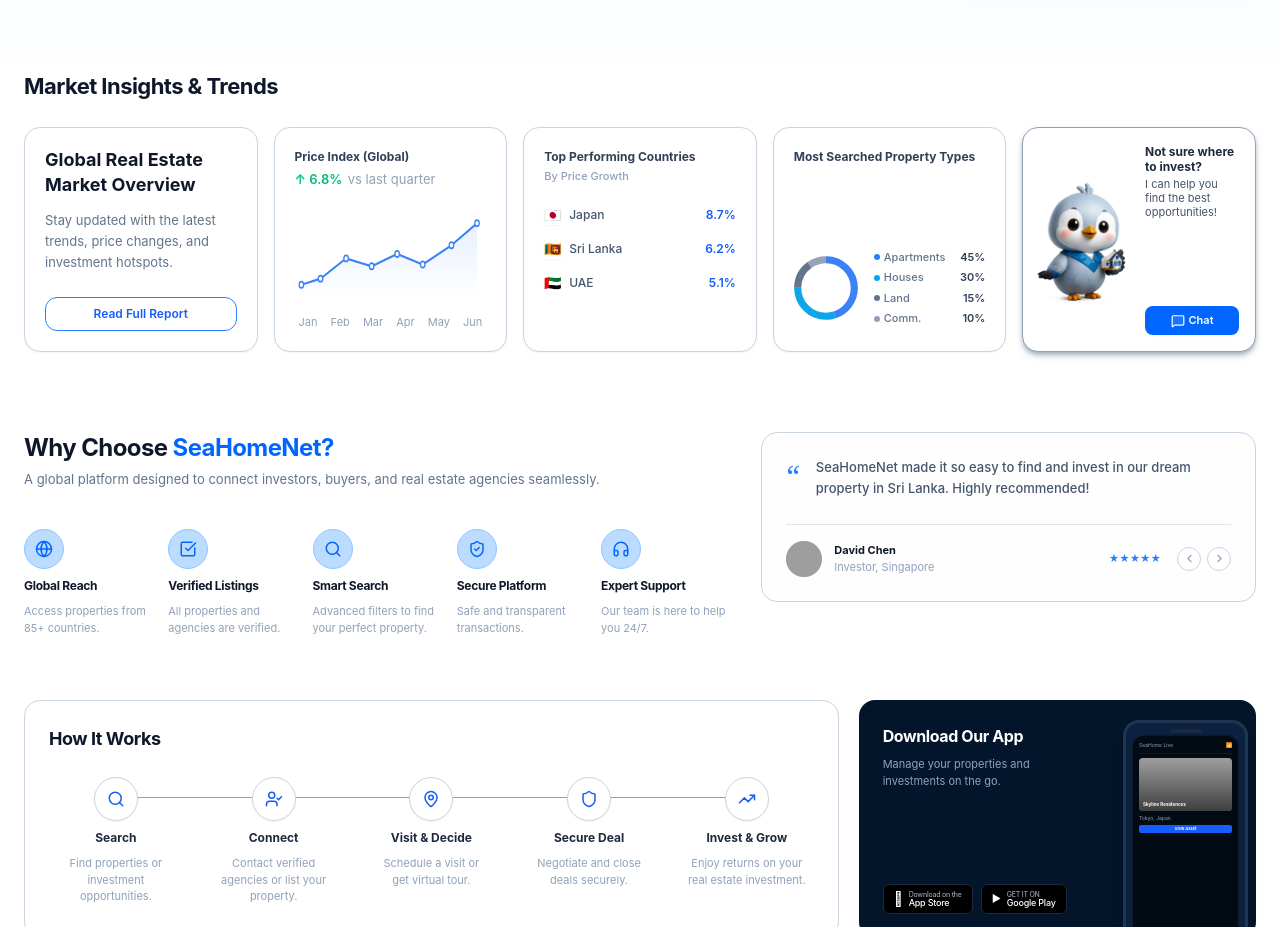
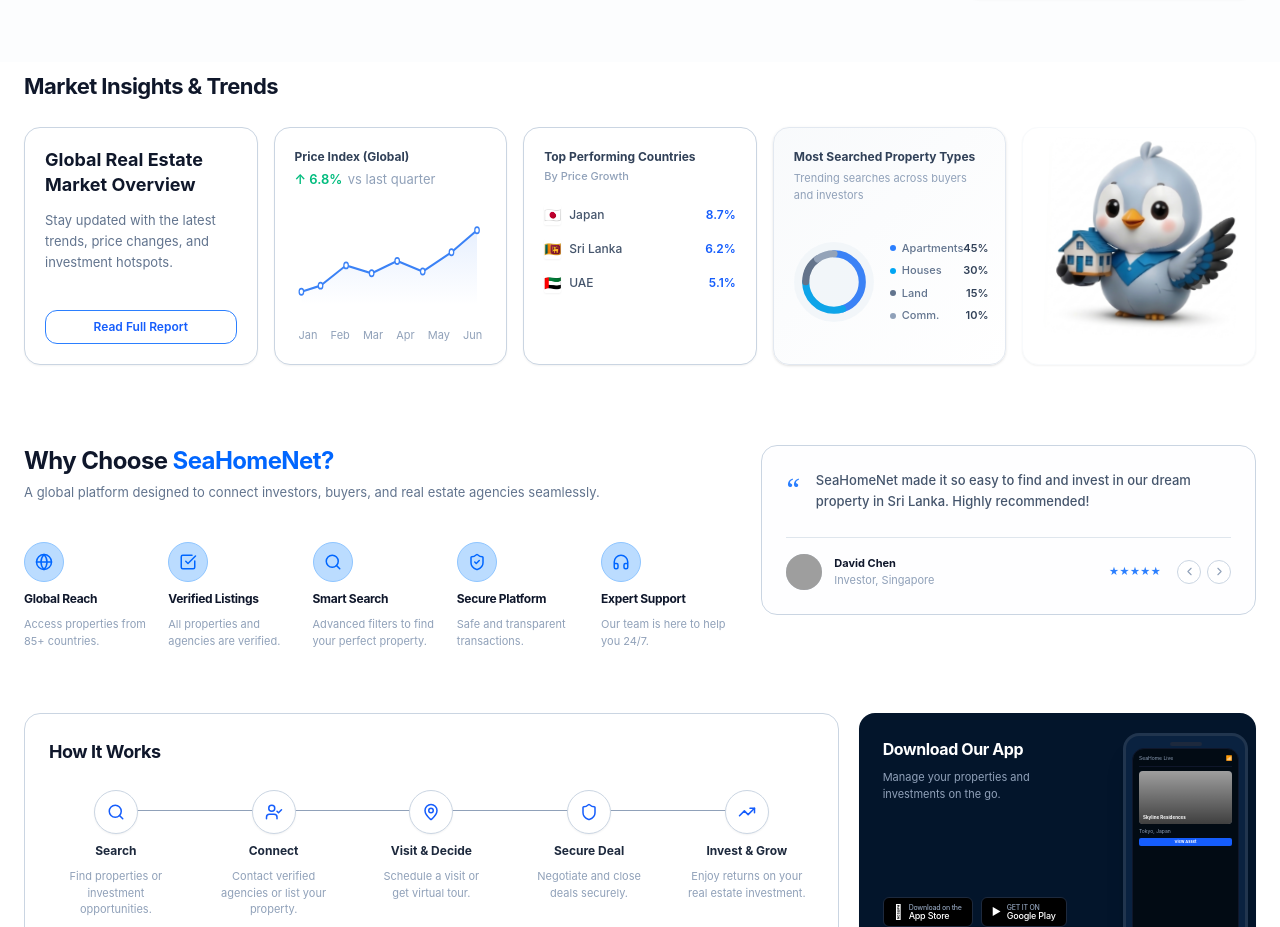
Before and after one commit to Arshvinth014/SeaHome-Net, a React (Vite) app in the folder client/: page / in a window 1280 px wide. Shown: the part 2042-2969 px from the top of the page. Built offline with nearby package versions, Linux system fonts and the light colour scheme; grey boxes are pictures that could not be loaded.

Commit message:
Removed sora chat section from hoempage

```diff
--- a/client/src/features/home/components/InsightsAndTrust.tsx
+++ b/client/src/features/home/components/InsightsAndTrust.tsx
@@ -1,5 +1,4 @@
 import {
-  MessageSquare,
   Globe,
   CheckSquare,
   Search,
@@ -113,61 +112,80 @@
           </div>
 
           {/* Card 4: Circle Doughnut Chart Ring */}
-          <div className="bg-white border border-slate-300 p-5 rounded-2xl shadow-xs flex flex-col justify-between min-h-[220px] lg:min-h-auto">
-            <div>
+          <div className="bg-gradient-to-br from-slate-50 to-white border border-slate-200 p-5 rounded-2xl shadow-sm flex flex-col justify-between min-h-[220px] lg:min-h-auto">
+            <div className="space-y-1">
               <h4 className="text-[12px] font-bold text-slate-700">Most Searched Property Types</h4>
+              <p className="text-[11px] text-slate-400">Trending searches across buyers and investors</p>
             </div>
-            <div className="flex items-center justify-between gap-1 py-1">
-              <div className="relative w-14 h-14 sm:w-16 sm:h-16 flex items-center justify-center shrink-0">
+            <div className="flex items-center justify-between gap-1 py-5">
+              <div className="relative w-16 h-16 sm:w-20 sm:h-20 flex items-center justify-center shrink-0 rounded-full bg-slate-100/80 p-2">
                 <svg viewBox="0 0 36 36" className="w-full h-full transform -rotate-90">
                   <circle cx="18" cy="18" r="15.915" fill="none" stroke="#E2E8F0" strokeWidth="3.8" />
-                  <circle cx="18" cy="18" r="15.915" fill="none" stroke="#3B82F6" strokeWidth="4" strokeDasharray="45 55" strokeDashoffset="0" />
-                  <circle cx="18" cy="18" r="15.915" fill="none" stroke="#0ea5e9" strokeWidth="4" strokeDasharray="30 70" strokeDashoffset="-45" />
-                  <circle cx="18" cy="18" r="15.915" fill="none" stroke="#64748B" strokeWidth="4" strokeDasharray="15 85" strokeDashoffset="-75" />
-                  <circle cx="18" cy="18" r="15.915" fill="none" stroke="#94A3B8" strokeWidth="4" strokeDasharray="10 90" strokeDashoffset="-90" />
+                  <circle cx="18" cy="18" r="15.915" fill="none" stroke="#3B82F6" strokeWidth="4" strokeLinecap="round" strokeDasharray="45 55" strokeDashoffset="0" />
+                  <circle cx="18" cy="18" r="15.915" fill="none" stroke="#0ea5e9" strokeWidth="4" strokeLinecap="round" strokeDasharray="30 70" strokeDashoffset="-45" />
+                  <circle cx="18" cy="18" r="15.915" fill="none" stroke="#64748B" strokeWidth="4" strokeLinecap="round" strokeDasharray="15 85" strokeDashoffset="-75" />
+                  <circle cx="18" cy="18" r="15.915" fill="none" stroke="#94A3B8" strokeWidth="4" strokeLinecap="round" strokeDasharray="10 90" strokeDashoffset="-90" />
                 </svg>
               </div>
-              <div className="text-[11px] font-medium text-slate-500 space-y-1 w-full pl-2 sm:pl-3">
-                <div className="flex justify-between">
-                  <span className="flex items-center gap-1"><span className="w-1.5 h-1.5 rounded-full bg-blue-500 inline-block"></span> Apartments</span>
+              <div className="text-[11px] font-medium text-slate-500 space-y-1.5 w-full pl-2 sm:pl-3">
+                <div className="flex justify-between items-center">
+                  <span className="flex items-center gap-1.5"><span className="w-1.5 h-1.5 rounded-full bg-blue-500 inline-block"></span> Apartments</span>
                   <span className="text-slate-700 font-semibold">45%</span>
                 </div>
-                <div className="flex justify-between">
-                  <span className="flex items-center gap-1"><span className="w-1.5 h-1.5 rounded-full bg-sky-500 inline-block"></span> Houses</span>
+                <div className="flex justify-between items-center">
+                  <span className="flex items-center gap-1.5"><span className="w-1.5 h-1.5 rounded-full bg-sky-500 inline-block"></span> Houses</span>
                   <span className="text-slate-700 font-semibold">30%</span>
                 </div>
-                <div className="flex justify-between">
-                  <span className="flex items-center gap-1"><span className="w-1.5 h-1.5 rounded-full bg-slate-500 inline-block"></span> Land</span>
+                <div className="flex justify-between items-center">
+                  <span className="flex items-center gap-1.5"><span className="w-1.5 h-1.5 rounded-full bg-slate-500 inline-block"></span> Land</span>
                   <span className="text-slate-700 font-semibold">15%</span>
                 </div>
-                <div className="flex justify-between">
-                  <span className="flex items-center gap-1"><span className="w-1.5 h-1.5 rounded-full bg-slate-400 inline-block"></span> Comm.</span>
+                <div className="flex justify-between items-center">
+                  <span className="flex items-center gap-1.5"><span className="w-1.5 h-1.5 rounded-full bg-slate-400 inline-block"></span> Comm.</span>
                   <span className="text-slate-700 font-semibold">10%</span>
                 </div>
               </div>
             </div>
           </div>
 
-          {/* Card 5: Bird Agent Assistant Platform Prompt */}
-          <div className="flex items-center justify-between gap-3 bg-white border shadow-md shadow-slate-500/50 border-slate-400 rounded-2xl p-3 sm:col-span-2 lg:col-span-1 min-h-[220px] lg:min-h-auto">
-            <div className="w-1/2 flex justify-center">
-              <img
-                src="/Sora.png"
-                alt="SeaHome Assistant Bird Mascot"
-                className="max-h-[140px] lg:max-h-[160px] object-contain"
-              />
-            </div>
-            <div className="w-1/2 flex flex-col justify-between h-full py-1 pr-1 space-y-2">
-              <div className="space-y-1">
-                <h5 className="text-[12px] font-bold text-slate-800 leading-tight">Not sure where to invest?</h5>
-                <p className="text-[11px] text-slate-600 leading-tight">I can help you find the best opportunities!</p>
-              </div>
-               <button onClick={() => setIsChatOpen(true)} className="bg-[#0066FF] hover:bg-blue-600 text-white text-[11px] font-semibold py-1.5 px-2 rounded-lg flex items-center justify-center gap-1 transition-colors shadow-xs w-full mt-2">
-                 <MessageSquare size={14} className="fill-white/10 shrink-0" /> Chat
-               </button>
-            </div>
+          {/* Card 5: SoraHome Image Card */}
+          {/* <div className="bg-white border border-slate-100 p-5 rounded-2xl shadow-xs min-h-[220px] lg:min-h-auto flex items-center justify-center">
+            <img
+              src="/SoraHome.png"
+              alt="SoraHome - AI Property Assistant"
+              className="w-full h-auto max-w-full object-contain rounded-xl"
+            />
+          </div> */}
+
+          {/* Card 5: SoraHome Image Card */}
+          <div className="bg-white border border-slate-50 p-5 rounded-2xl shadow-xs min-h-[220px] lg:min-h-auto flex items-center justify-center relative">
+
+            <style>{`
+              @keyframes birdFloat {
+                0% {
+                  transform: translateY(0px) rotate(-2deg);
+                }
+                50% {
+                  transform: translateY(-8px) rotate(2deg);
+                }
+                100% {
+                  transform: translateY(0px) rotate(-2deg);
+                }
+              }
+
+              .bird-animation {
+                animation: birdFloat 2.5s ease-in-out infinite;
+                transform-origin: center bottom;
+              }
+            `}</style>
+
+            <img
+              src="/SoraHome.png"
+              alt="SoraHome - AI Property Assistant"
+              className="bird-animation w-full h-auto max-w-full object-contain rounded-xl"
+            />
+
           </div>
-
         </div>
       </section>
 
```
Also changed, not shown: client/public/SoraHome.png (added).
